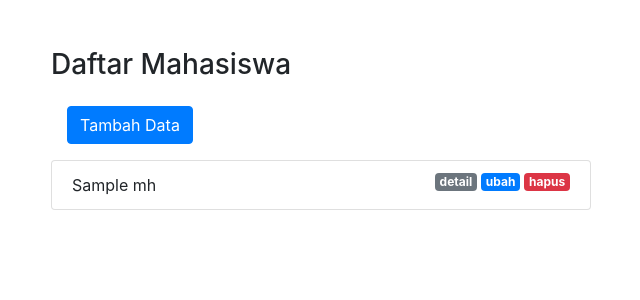
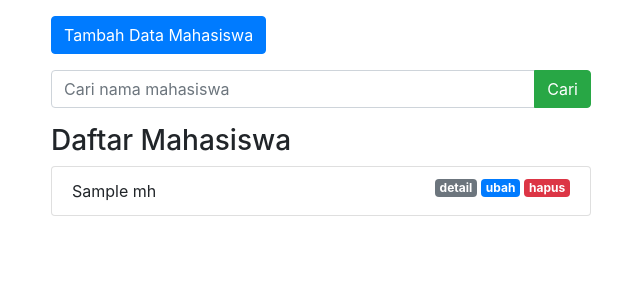
Before and after one commit to ridhosulistiawan/mvc-php, a PHP site: the page made by app/views/mahasiswa/index.php in a window 1280 px wide. Shown: the part 56-356 px from the top of the page, without its empty margins (34-674 px from the left). Run offline with PHP 8.4, Linux system fonts and the light colour scheme; the template is opened without the code that fills it: most values are stand-ins (such as "Sample title", 1, 10 or a date in 2020); some libraries are stand-ins or nearby versions.

Commit message:
update for search

```diff
--- a/app/views/mahasiswa/index.php
+++ b/app/views/mahasiswa/index.php
@@ -1,15 +1,34 @@
-<div class="container mt-5">
+<div class="container mt-3">
     <div class="row">
         <div class="col-lg-6">
             <?php Flasher::flash(); ?>
         </div>
     </div>
+
+    <div class="row">
+      <div class="col-lg-6">
+            <button type="button" class="btn btn-primary mb-3 tombolTambahData" data-toggle="modal" data-target="#formModal">
+            Tambah Data Mahasiswa
+            </button>
+      </div>
+    </div>
+
+    <div class="row">
+      <div class="col-lg-6">
+        <form action="<?= BASEURL; ?>/mahasiswa/cari" method="post">
+          <div class="input-group mb-3">
+            <input type="text" class="form-control" placeholder="Cari nama mahasiswa" name="keyword" id="keyword" autocomplete="off">
+            <div class="input-group-append">
+              <button class="btn btn-success" type="submit" id="tombolCari">Cari</button>
+            </div>
+          </div>
+        </form>
+      </div>
+    </div>
+
     <div class="row">
         <div class="col-lg-6">
             <h3>Daftar Mahasiswa</h3>
-            <button type="button" class="btn btn-primary m-3 tombolTambahData" data-toggle="modal" data-target="#formModal">
-            Tambah Data
-            </button>
                 <ul class="list-group">
                 <?php foreach( $data['mhs'] as $mhs ) : ?>
 
```
Also changed, not shown: app/controllers/Mahasiswa.php (+11 -0 lines), app/models/Mahasiswa_model.php (+10 -0 lines).
